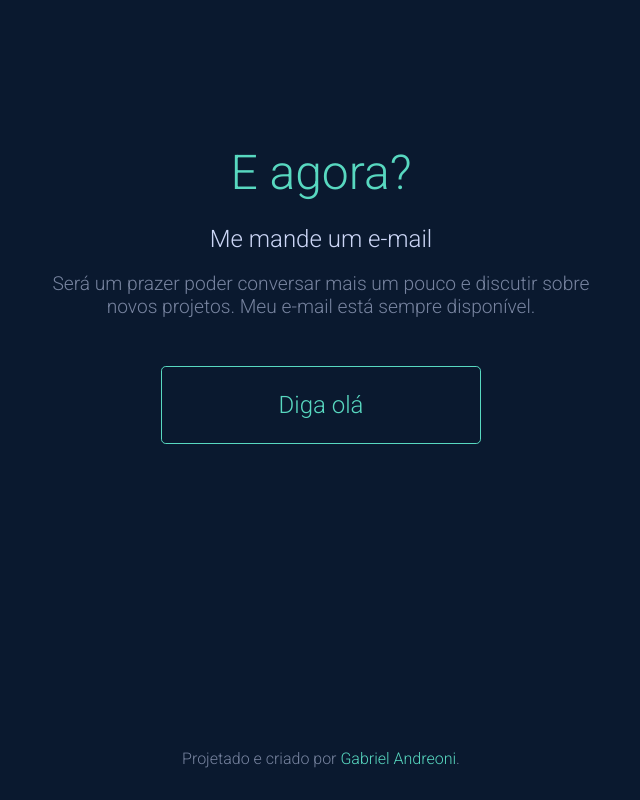
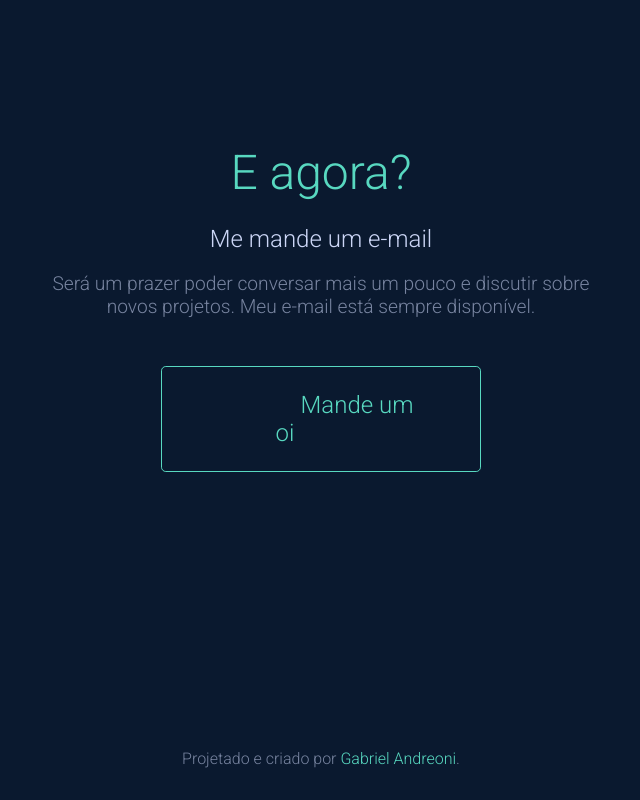
Before and after one commit to Gabriel-Andreoni/portfolio, a Next.js app: page / in a window 1280 px wide. Shown: the part 4035-4835 px from the top of the page, without its empty margins (319-959 px from the left). Built offline with nearby package versions, Linux system fonts and the light colour scheme.

Commit message:
Update index.jsx

```diff
--- a/app/components/Footer/index.jsx
+++ b/app/components/Footer/index.jsx
@@ -37,7 +37,7 @@ export default function Footer() {
                     animate={{ y: [50, 0], opacity: 1 }}
                     transition={{ duration: 1.6 }}
                 >
-                    <Link href="mailto:gabriel.andreoni.developer@gmail.com">Diga olá</Link>
+                    <Link href="mailto:gabriel.andreoni.developer@gmail.com">Mande um oi</Link>
                 </motion.button>
             </span>
 
```
